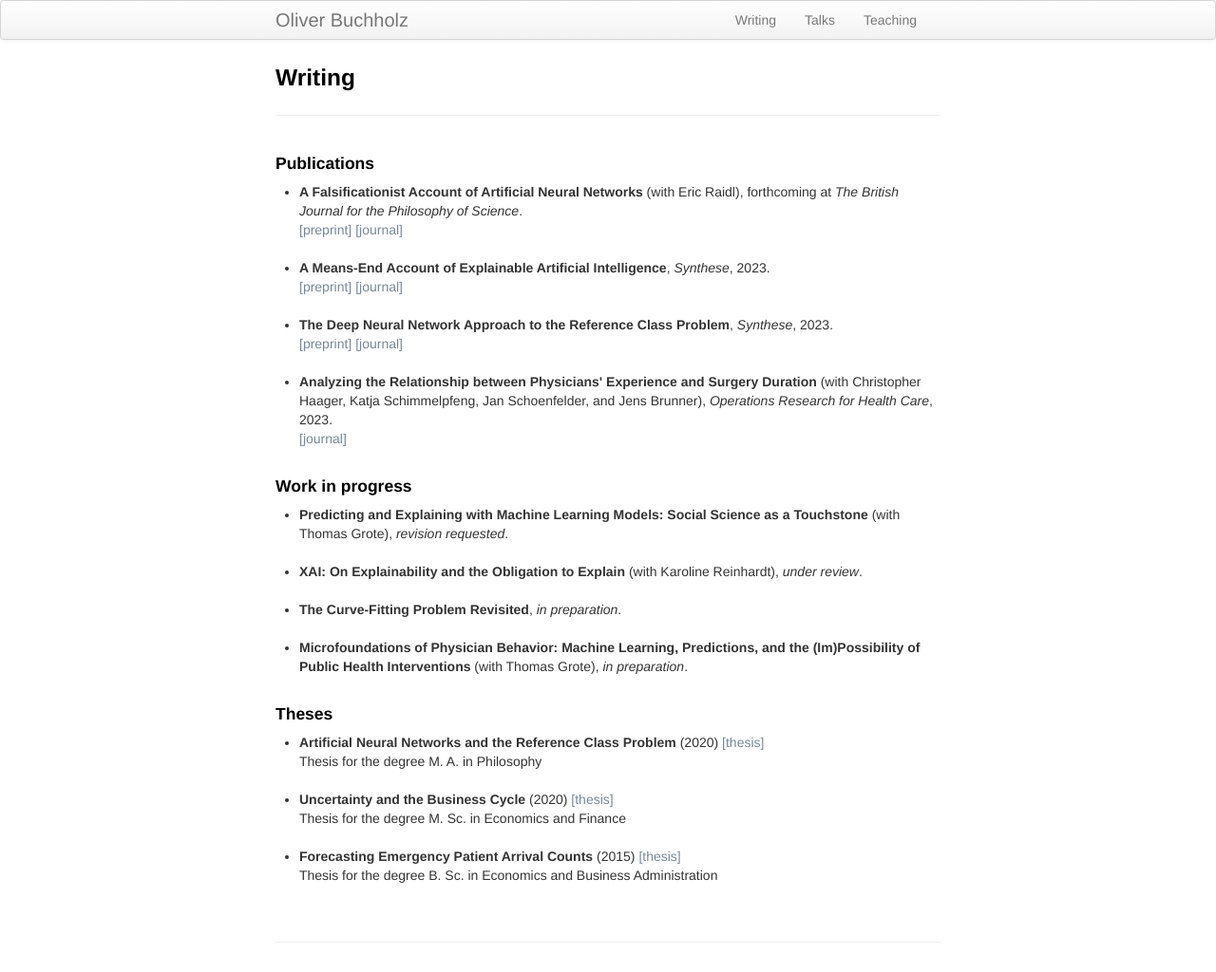
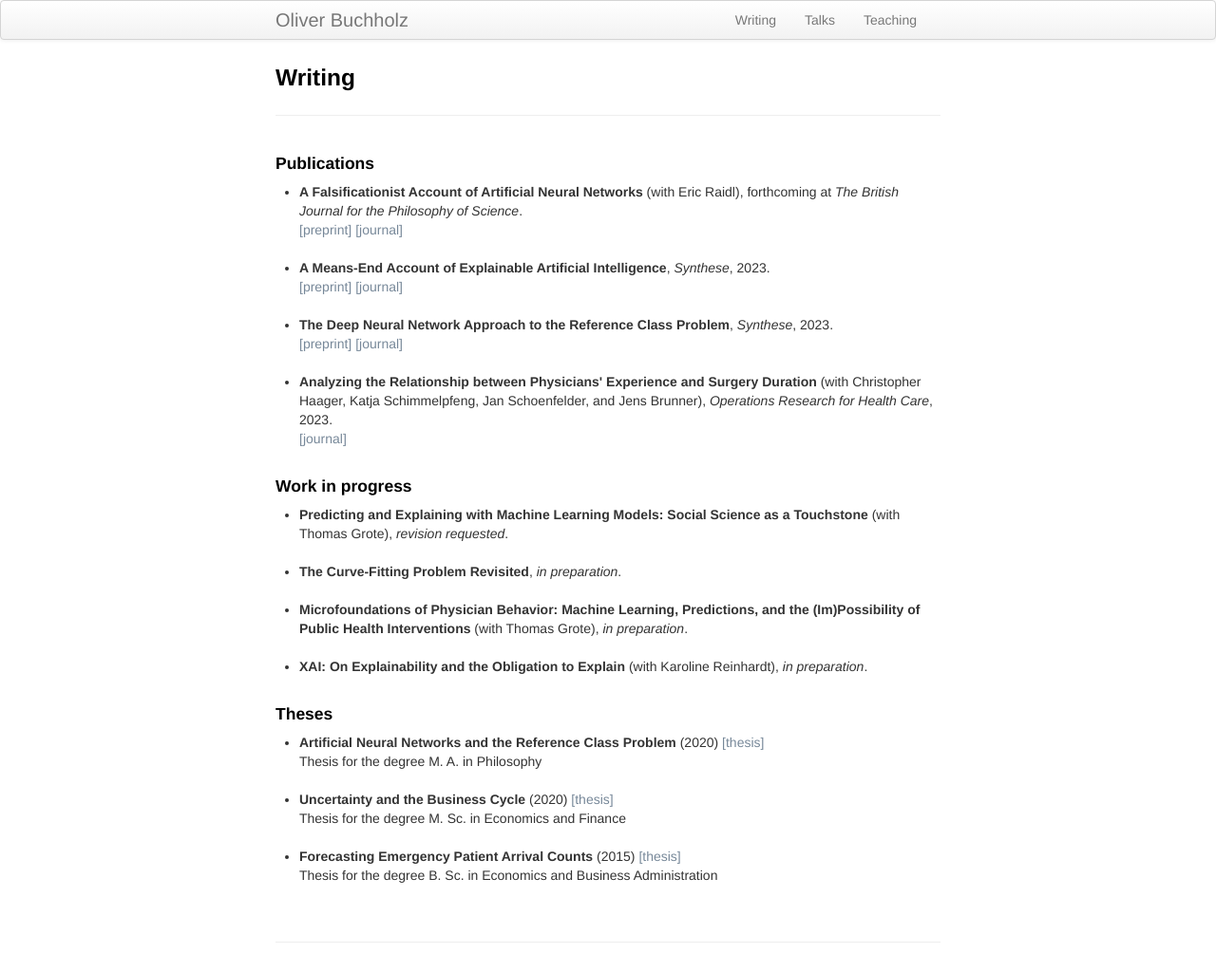
Before and after one commit to oliverbuchholz/oliverbuchholz.github.io, a Jekyll site: the page built from pages/writing.md, in a window 1280 px wide. Shown: the whole page at 95% size. Built offline with Jekyll 4.4.1, drawn with Linux system fonts in a browser that asks for light colours.

Commit message:
Update writing.md

```diff
--- a/pages/writing.md
+++ b/pages/writing.md
@@ -27,13 +27,13 @@ description: Oliver Buchholz | Writing
 <li><b>Predicting and Explaining with Machine Learning Models: Social Science as a Touchstone</b> (with Thomas Grote), <i>revision requested</i>.<br><br>
 </li>
 
-<li><b>XAI: On Explainability and the Obligation to Explain</b> (with Karoline Reinhardt), <i>under review</i>.<br><br>
-</li>
-
 <li><b>The Curve-Fitting Problem Revisited</b>, <i>in preparation</i>.<br><br>
 </li>
 
 <li><b>Microfoundations of Physician Behavior: Machine Learning, Predictions, and the (Im)Possibility of Public Health Interventions</b> (with Thomas Grote), <i>in preparation</i>.<br><br>
+</li>
+
+<li><b>XAI: On Explainability and the Obligation to Explain</b> (with Karoline Reinhardt), <i>in preparation</i>.<br><br>
 </li>
 </ul>
 
```
